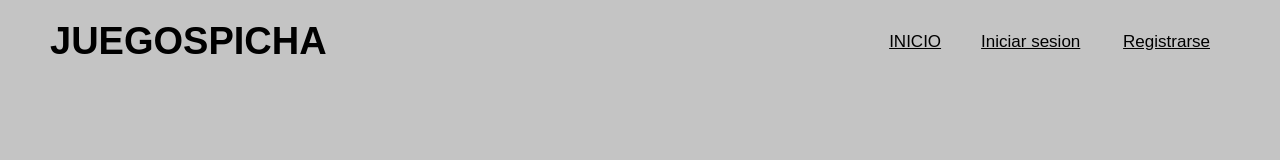
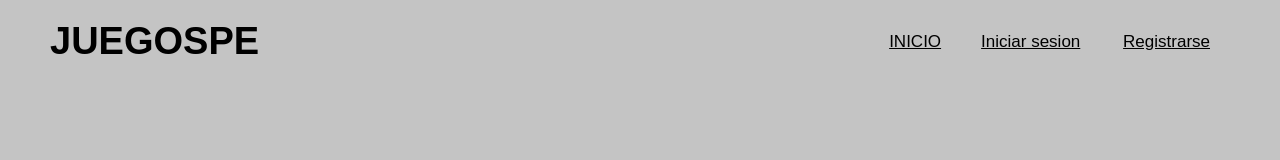
Before and after one commit to alejo7892/Juegosp, a React (Vite) app in the folder client/: page / in a window 1280 px wide. Shown: the top 160 px of the page. Built offline with nearby package versions, Linux system fonts and the light colour scheme.

Commit message:
ya ultimo

```diff
--- a/client/src/App.jsx
+++ b/client/src/App.jsx
@@ -22,9 +22,9 @@ function App() {
 
   switch (form) {
     case "Inicio":
-        return <div class="container">
+        return <div className="container">
         <nav>
-            <span class="logo">JUEGOSPICHA</span>
+            <span className="logo">JUEGOSPE</span>
             <ul>
                 <li
                 onClick={() => setForm("Inicio")}
@@ -46,7 +46,7 @@ function App() {
         <header>
             <h1>BIENVENIDOS</h1>
             <h2>Esto es juegos picha</h2>
-            <p>Donde prodras encontrar los ultimos juegos a un gran precio!!<br/><constantemente/></p>
+            <p>Donde prodras encontrar los ultimos juegos a un gran precio!!<br/></p>
             <button type="button">
                 Mas Informacion
             </button>
--- a/client/src/components/Cjuegos/index.jsx
+++ b/client/src/components/Cjuegos/index.jsx
@@ -36,7 +36,7 @@ const Cjuegos =  () =>{
         <div className="containerLo">
         <div >
         <nav>
-              <span class="logo">JUEGOSPICHA</span>
+              <span class="logo">JUEGOSPE</span>
               <ul>
                   <li
                   onClick={() => setForm("Inicio")}
--- a/client/src/components/Registro/index.jsx
+++ b/client/src/components/Registro/index.jsx
@@ -42,7 +42,7 @@ const Registro = () => {
     <div className="containerLo">
       <div >
       <nav>
-            <span class="logo">JUEGOSPICHA</span>
+            <span class="logo">JUEGOSPE</span>
             <ul>
                 <li
                 onClick={() => setForm("Inicio")}
--- a/client/src/components/catalogo/index.jsx
+++ b/client/src/components/catalogo/index.jsx
@@ -54,7 +54,7 @@ const Catalogo = () => {
 
 <div class="containerLo">
         <nav>
-            <span class="logo">JUEGOSPICHA</span>
+            <span class="logo">JUEGOSPE</span>
             <ul>
                 <li
                 onClick={() => setForm("Inicio")}
@@ -72,7 +72,7 @@ const Catalogo = () => {
         </div>
 
         {users.length != 0 ? (
-        users.map((users,i)=>{
+        users.map((users)=>{
 
         return(
 
@@ -82,7 +82,7 @@ const Catalogo = () => {
                 <img src={users.imagen} alt="" style={{height: '40%',width:'40%'}} />
                 <h1 style={{color:'black'}}>{users.title}</h1>
                 <h3>{users.descripcion}</h3>
-                {/* <p onClick={()=>compra(users.id)}>{users.id}</p> */}
+
                 <h3 style={{color : 'green'}}>{users.precio}</h3>
 
 
--- a/client/src/components/showjuegos/index.jsx
+++ b/client/src/components/showjuegos/index.jsx
@@ -41,7 +41,7 @@ const Mostrarjuegos = () =>{
 <>
         <div class="containerLo">
         <nav>
-            <span class="logo">JUEGOSPICHA</span>
+            <span class="logo">JUEGOSPE</span>
             <ul>
                 <li
                 onClick={() => setForm("Inicio")}
```
Also changed, not shown: 1 other file (tests, documents, lock files or other folders).
